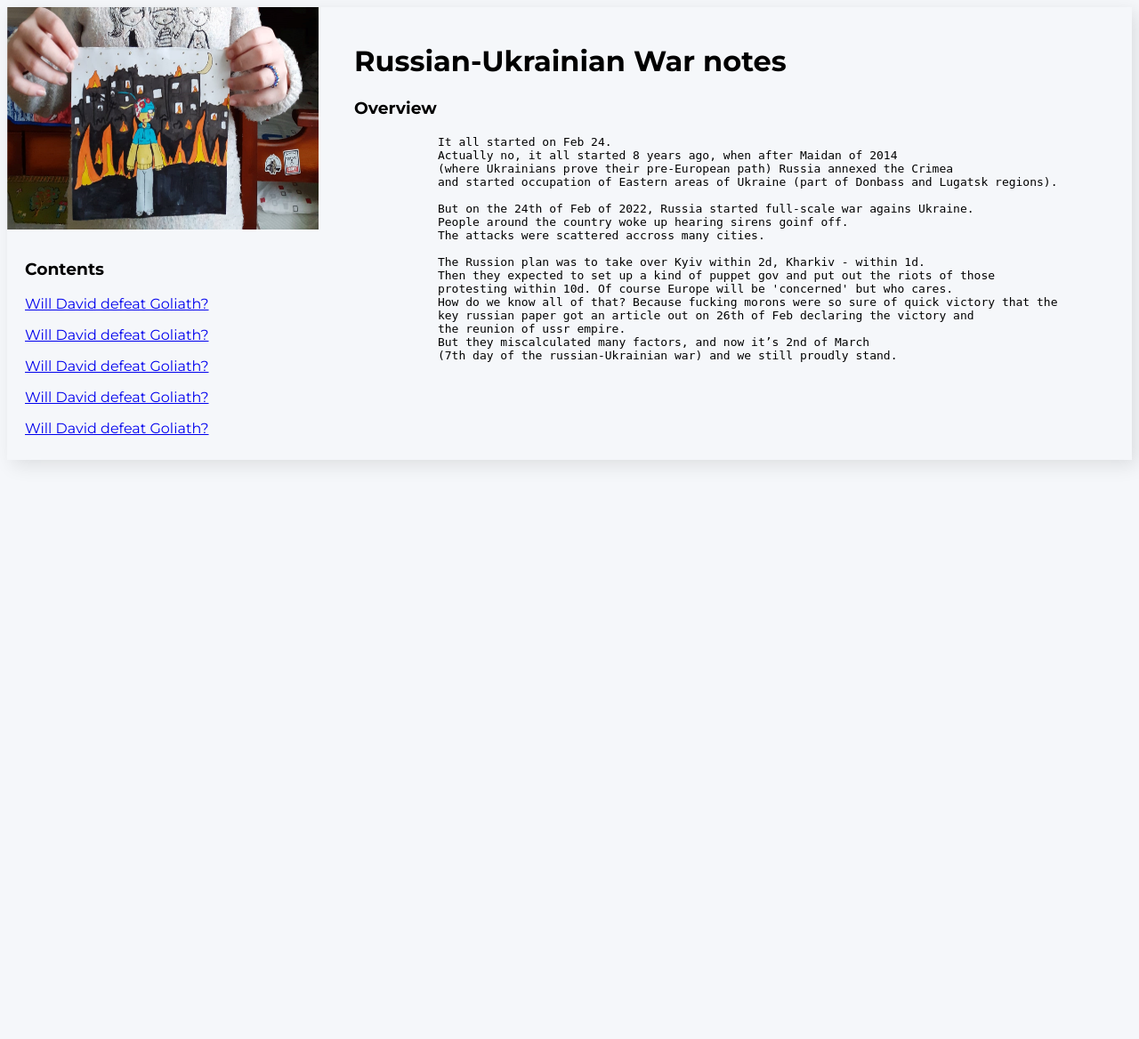
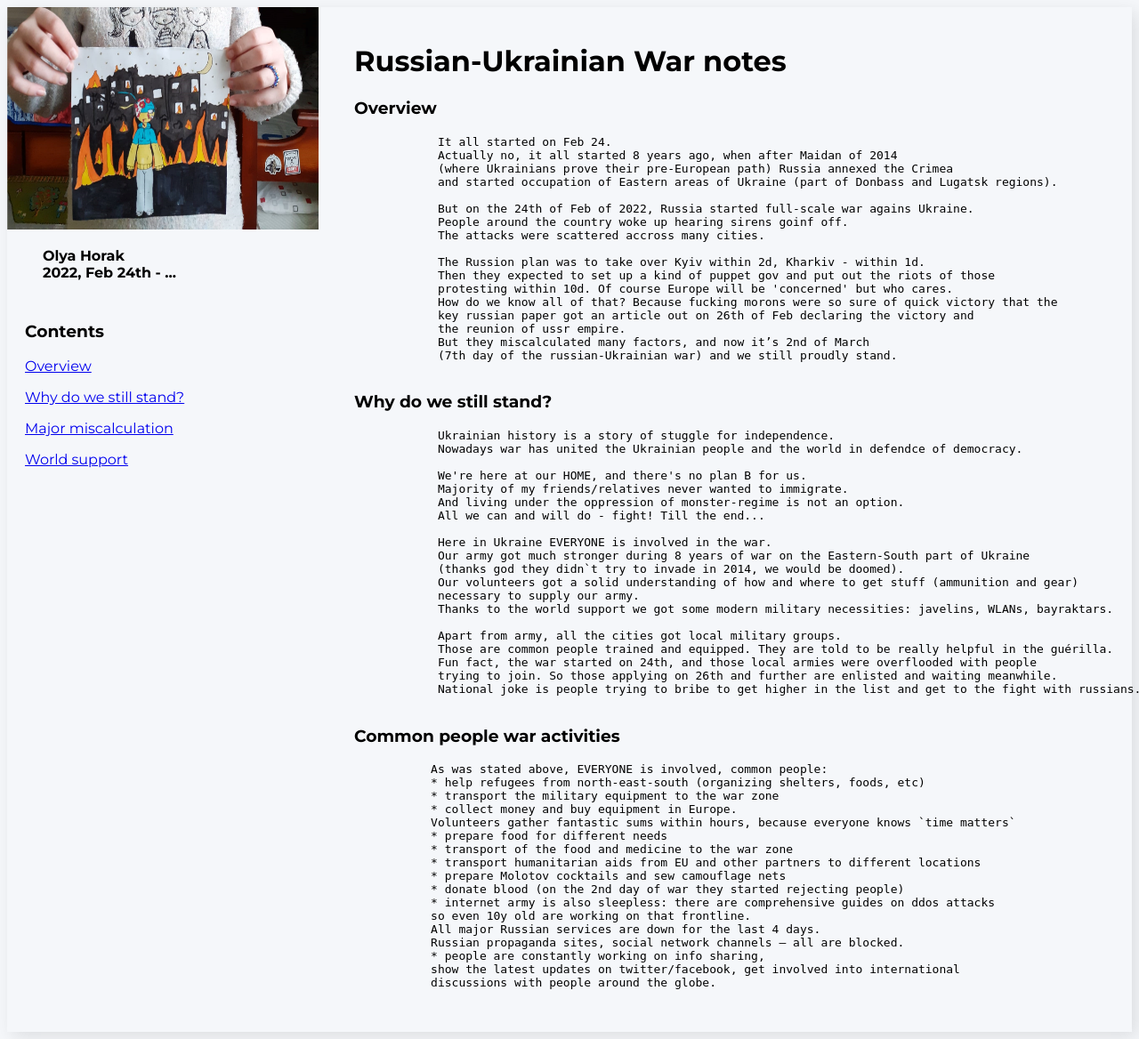
Before and after one commit to Yabko/war-notes, a PHP site: page / in a window 1280 px wide; the page is wider, and only the part inside the window is pictured. Shown: that part at 89% size. Before the commit the page ends 523 px from the top of that part, so only its background shows below. Run offline with PHP 8.4, Linux system fonts and the light colour scheme.

Commit message:
more content

```diff
--- a/home.html
+++ b/home.html
@@ -20,27 +20,30 @@
       <div class="aside">
         <img src="assets/imgs/ukr-drawing.png" alt="ukr-drawing" />
 
+        <div class="auth">
+          <p>
+            Olya Horak <br />
+            2022, Feb 24th - ...
+          </p>
+        </div>
+
         <div class="contents">
           <h3 class="sidebar-title">Contents</h3>
           <div>
             <p>
-              <a href="#overview">Will David defeat Goliath?</a>
+              <a href="#overview">Overview</a>
             </p>
 
             <p>
-              <a href="#overview">Will David defeat Goliath?</a>
+              <a href="#why-stand">Why do we still stand?</a>
             </p>
 
             <p>
-              <a href="#overview">Will David defeat Goliath?</a>
+              <a href="#miscalculations">Major miscalculation</a>
             </p>
 
             <p>
-              <a href="#overview">Will David defeat Goliath?</a>
-            </p>
-
-            <p>
-              <a href="#overview">Will David defeat Goliath?</a>
+              <a href="#support">World support</a>
             </p>
           </div>
         </div>
@@ -48,7 +51,7 @@
 
       <div class="content">
         <h1>Russian-Ukrainian War notes</h1>
-        <div>
+        <div id="overview">
           <h3>Overview</h3>
           <pre>
             It all started on Feb 24.
@@ -70,6 +73,55 @@
             (7th day of the russian-Ukrainian war) and we still proudly stand.
           </pre>
         </div>
+
+        <div id="why-stand">
+          <h3>Why do we still stand?</h3>
+          <pre>
+            Ukrainian history is a story of stuggle for independence.
+            Nowadays war has united the Ukrainian people and the world in defendce of democracy.
+
+            We're here at our HOME, and there's no plan B for us.
+            Majority of my friends/relatives never wanted to immigrate.
+            And living under the oppression of monster-regime is not an option.
+            All we can and will do - fight! Till the end...
+
+            Here in Ukraine EVERYONE is involved in the war.
+            Our army got much stronger during 8 years of war on the Eastern-South part of Ukraine
+            (thanks god they didn`t try to invade in 2014, we would be doomed).
+            Our volunteers got a solid understanding of how and where to get stuff (ammunition and gear)
+            necessary to supply our army.
+            Thanks to the world support we got some modern military necessities: javelins, WLANs, bayraktars.
+
+            Apart from army, all the cities got local military groups.
+            Those are common people trained and equipped. They are told to be really helpful in the guérilla.
+            Fun fact, the war started on 24th, and those local armies were overflooded with people
+            trying to join. So those applying on 26th and further are enlisted and waiting meanwhile.
+            National joke is people trying to bribe to get higher in the list and get to the fight with russians.
+          </pre>
+        </div>
+
+        <div id="overview2">
+          <h3>Common people war activities</h3>
+          <pre>
+           As was stated above, EVERYONE is involved, common people:
+           * help refugees from north-east-south (organizing shelters, foods, etc)
+           * transport the military equipment to the war zone
+           * collect money and buy equipment in Europe.
+           Volunteers gather fantastic sums within hours, because everyone knows `time matters`
+           * prepare food for different needs
+           * transport of the food and medicine to the war zone
+           * transport humanitarian aids from EU and other partners to different locations
+           * prepare Molotov cocktails and sew camouflage nets
+           * donate blood (on the 2nd day of war they started rejecting people)
+           * internet army is also sleepless: there are comprehensive guides on ddos attacks
+           so even 10y old are working on that frontline.
+           All major Russian services are down for the last 4 days.
+           Russian propaganda sites, social network channels — all are blocked.
+           * people are constantly working on info sharing,
+           show the latest updates on twitter/facebook, get involved into international
+           discussions with people around the globe.
+          </pre>
+        </div>
       </div>
     </main>
   </body>
--- a/styles.css
+++ b/styles.css
@@ -20,6 +20,11 @@ body {
   height: 250px;
 }
 
+.auth {
+  padding-left: 40px;
+  font-weight: bold;
+}
+
 .content {
   width: 80%;
   padding: 20px 40px;
```
